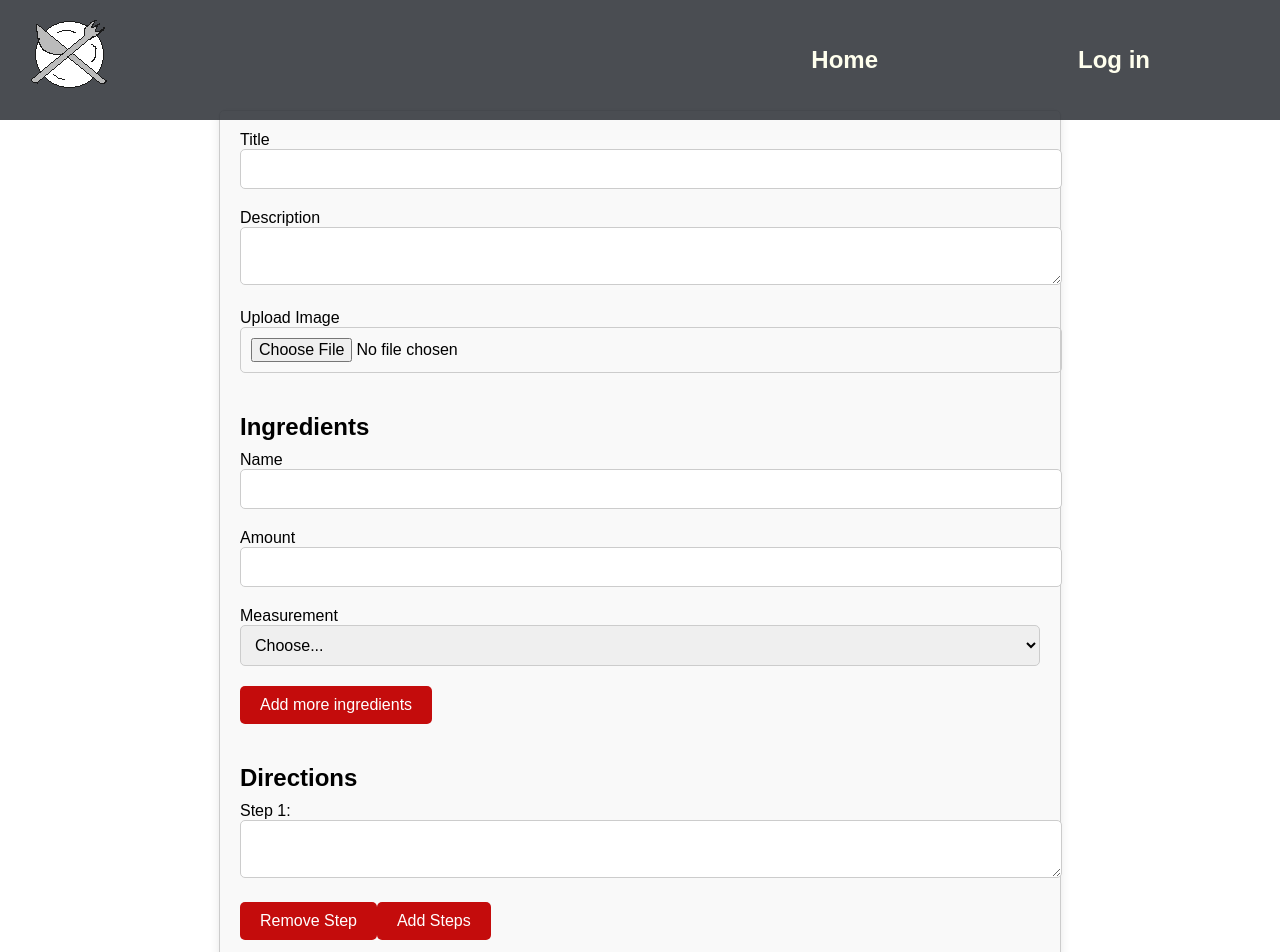
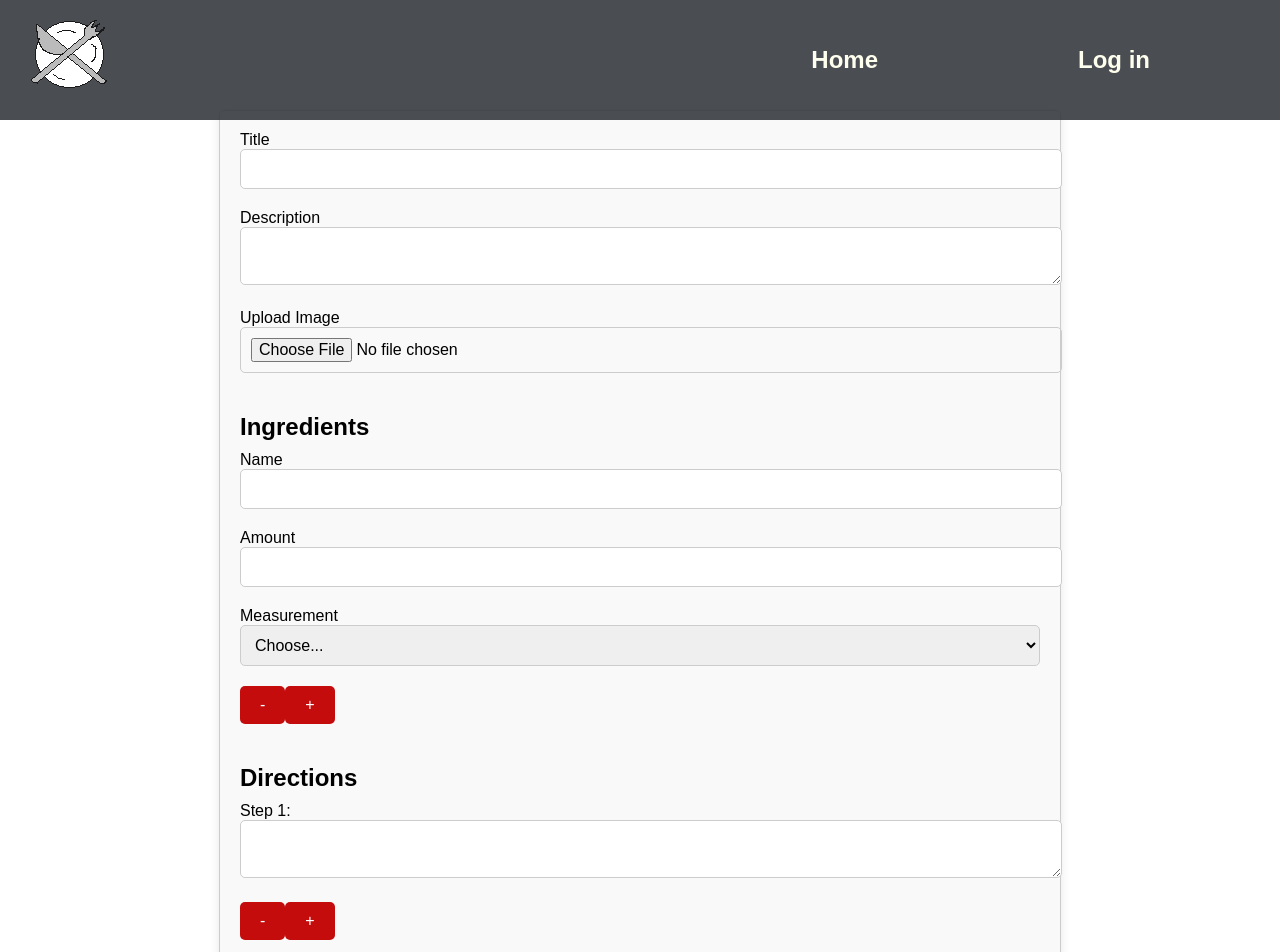
Before and after one commit to Joh221105/recipe-share-mern, a React (Create React App) app in the folder frontend/: page /create-recipe in a window 1280 px wide. Shown: the top 952 px of the page. Built offline with nearby package versions, Linux system fonts and the light colour scheme.

Commit message:
adds feature to remove added ingredients when making a recipe

```diff
--- a/frontend/src/recipes/components/RecipeForm/RecipeForm.js
+++ b/frontend/src/recipes/components/RecipeForm/RecipeForm.js
@@ -23,6 +23,13 @@ const RecipeForm = () => {
 
   const handleAddIngredient = () => {
     setIngredients([...ingredients, { name: "", amount: "", measurement: "" }]);
+  };
+
+  const handleRemoveIngredient = (index) => {
+    if (ingredients.length > 1) {
+      const newIngredients = ingredients.filter((_, i) => i !== index);
+      setIngredients(newIngredients);
+    }
   };
 
   const handleDirectionChange = (index, event) => {
@@ -164,9 +171,16 @@ const RecipeForm = () => {
                   <option value="Tsp">Tsp</option>
                 </select>
               </label>
+              <button
+                type="button"
+                onClick={() => handleRemoveIngredient(index)}
+                disabled={ingredients.length === 1}
+              >
+                -
+              </button>
               {index === ingredients.length - 1 && (
                 <button type="button" onClick={handleAddIngredient}>
-                  Add more ingredients
+                  +
                 </button>
               )}
             </div>
@@ -191,11 +205,11 @@ const RecipeForm = () => {
                 onClick={() => handleRemoveDirection(index)}
                 disabled={directions.length === 1}
               >
-                Remove Step
+                -
               </button>
               {index === directions.length - 1 && (
                 <button type="button" onClick={handleAddDirection}>
-                  Add Steps
+                  +
                 </button>
               )}
             </div>
```
